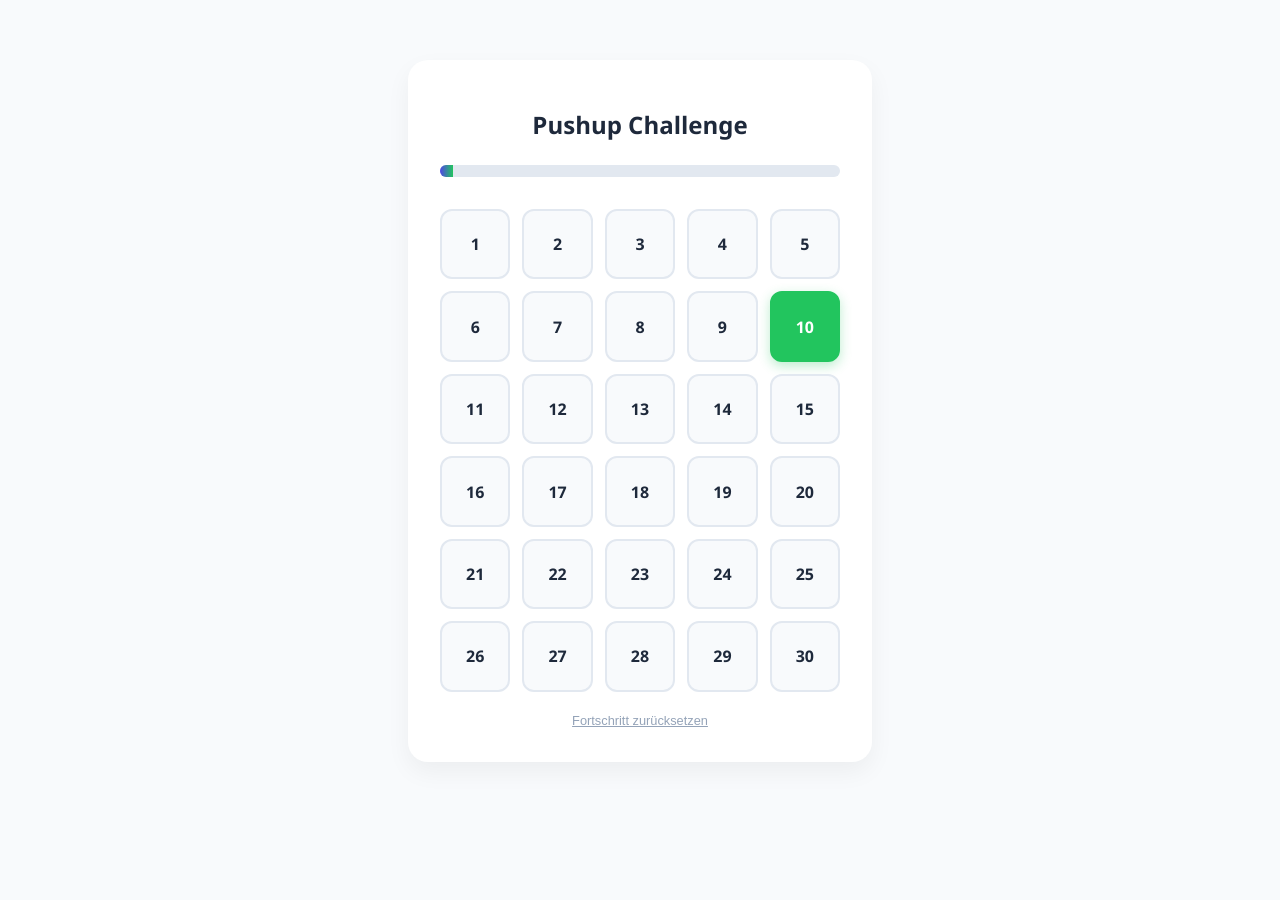
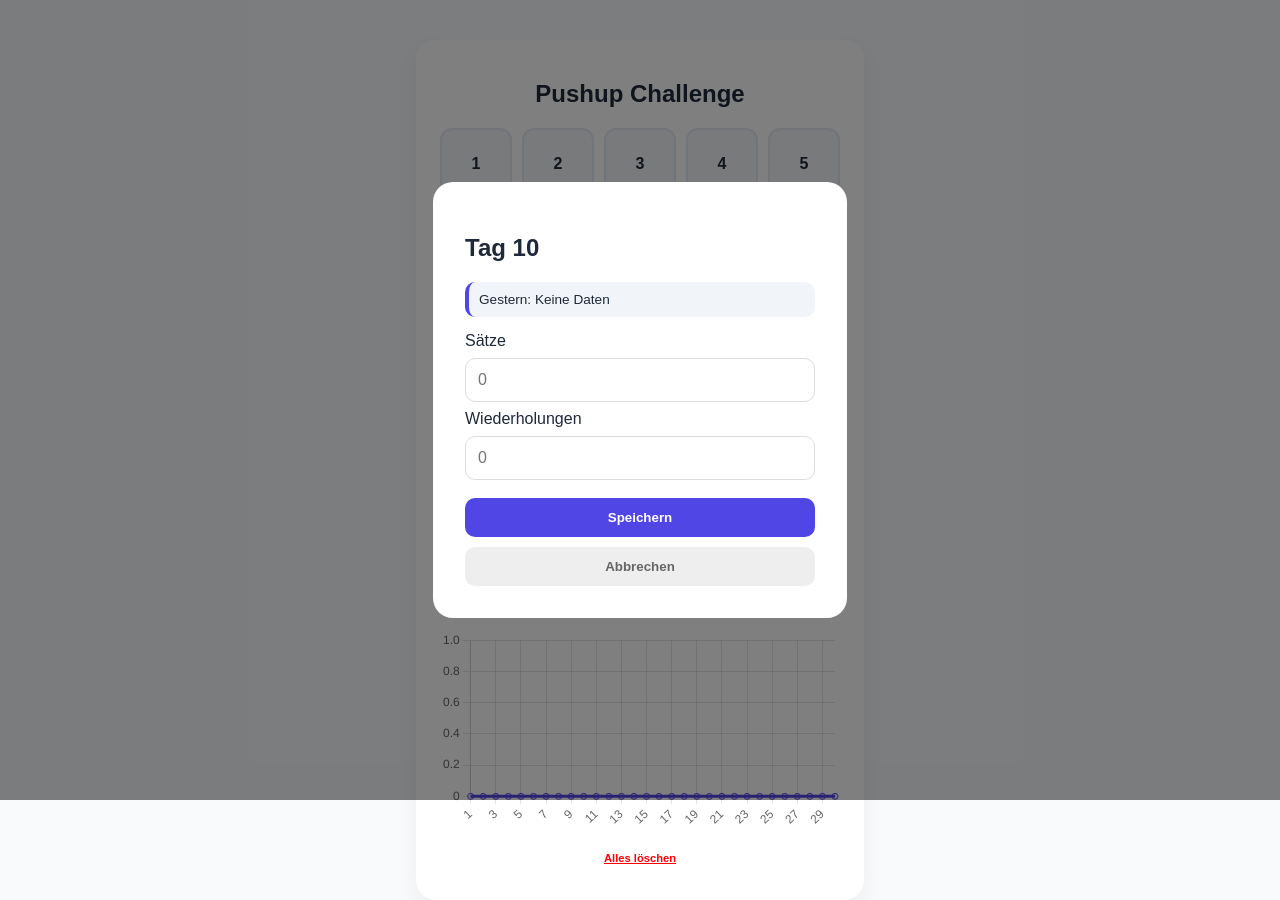
Before and after one commit to nnrxphvxkx-collab/3o-Tage-challange-, a plain HTML site: page index.html in a window 1280 px wide. Both pictures are taken after a click on the element "10". Before the commit the page ends 800 px from the top, so only its background shows below. Drawn offline with nearby package versions, Linux system fonts and the light colour scheme.

Commit message:
Add files via upload

```diff
--- a/index.html
+++ b/index.html
@@ -3,164 +3,115 @@
 <head>
     <meta charset="UTF-8">
     <meta name="viewport" content="width=device-width, initial-scale=1.0">
-    <title>30 Tage Challenge</title>
+    <title>Pushup Pro Tracker</title>
+    <link rel="manifest" href="manifest.json">
+    <script src="https://cdn.jsdelivr.net/npm/chart.js"></script>
+    <style>
+        :root { --primary: #4f46e5; --success: #22c55e; --bg: #f8fafc; --card: #ffffff; --text: #1e293b; }
+        body { font-family: sans-serif; background: var(--bg); color: var(--text); display: flex; flex-direction: column; align-items: center; padding: 20px; margin: 0; }
+        .card { background: var(--card); padding: 1.5rem; border-radius: 20px; box-shadow: 0 10px 25px rgba(0,0,0,0.05); max-width: 400px; width: 100%; margin-top: 20px; }
+        h1 { font-size: 1.5rem; text-align: center; }
+        .grid { display: grid; grid-template-columns: repeat(5, 1fr); gap: 10px; margin: 20px 0; }
+        .day { aspect-ratio: 1; background: #f1f5f9; border: 2px solid #e2e8f0; border-radius: 12px; display: flex; align-items: center; justify-content: center; font-weight: bold; cursor: pointer; transition: 0.2s; }
+        .day.completed { background: var(--success); color: white; border-color: var(--success); }
 
-    <link rel="manifest" href="manifest.json">
-    <meta name="apple-mobile-web-app-capable" content="yes">
-    <meta name="apple-mobile-web-app-status-bar-style" content="black-translucent">
-
-    <style>
-        :root {
-            --primary: #4f46e5;
-            --success: #22c55e;
-            --bg: #f8fafc;
-            --card: #ffffff;
-            --text: #1e293b;
-        }
-
-        body {
-            font-family: 'Segoe UI', system-ui, sans-serif;
-            background-color: var(--bg);
-            color: var(--text);
-            display: flex;
-            flex-direction: column;
-            align-items: center;
-            padding: 20px;
-            margin: 0;
-        }
-
-        .card {
-            background: var(--card);
-            padding: 2rem;
-            border-radius: 20px;
-            box-shadow: 0 10px 25px rgba(0,0,0,0.05);
-            max-width: 400px;
-            width: 100%;
-            margin-top: 40px;
-        }
-
-        h1 { font-size: 1.5rem; text-align: center; margin-bottom: 1.5rem; }
-
-        .progress-container {
-            background: #e2e8f0;
-            border-radius: 10px;
-            height: 12px;
-            width: 100%;
-            margin-bottom: 2rem;
-            overflow: hidden;
-        }
-
-        #bar {
-            background: linear-gradient(90deg, var(--primary), var(--success));
-            height: 100%;
-            width: 0%;
-            transition: width 0.4s ease;
-        }
-
-        .grid {
-            display: grid;
-            grid-template-columns: repeat(5, 1fr);
-            gap: 12px;
-        }
-
-        .day {
-            aspect-ratio: 1;
-            background: var(--bg);
-            border: 2px solid #e2e8f0;
-            border-radius: 12px;
-            display: flex;
-            align-items: center;
-            justify-content: center;
-            font-weight: bold;
-            cursor: pointer;
-            transition: all 0.2s ease;
-            user-select: none;
-        }
-
-        .day:active { transform: scale(0.95); }
-
-        .day.completed {
-            background: var(--success);
-            color: white;
-            border-color: var(--success);
-            box-shadow: 0 4px 12px rgba(34, 197, 94, 0.3);
-        }
-
-        .reset-btn {
-            margin-top: 20px;
-            background: none;
-            border: none;
-            color: #94a3b8;
-            cursor: pointer;
-            text-decoration: underline;
-            font-size: 0.8rem;
-        }
+        /* Modal Style */
+        #detailView { display: none; position: fixed; top: 0; left: 0; width: 100%; height: 100%; background: rgba(0,0,0,0.5); align-items: center; justify-content: center; z-index: 100; }
+        .modal { background: white; padding: 2rem; border-radius: 20px; width: 85%; max-width: 350px; }
+        .yesterday-info { background: #f1f5f9; padding: 10px; border-radius: 10px; font-size: 0.85rem; margin-bottom: 15px; border-left: 4px solid var(--primary); }
+        input { width: 100%; padding: 12px; margin: 8px 0; border: 1px solid #ddd; border-radius: 10px; box-sizing: border-box; font-size: 1rem; }
+        button { width: 100%; padding: 12px; border-radius: 10px; border: none; cursor: pointer; font-weight: bold; margin-top: 10px; }
+        .btn-save { background: var(--primary); color: white; }
+        .btn-close { background: #eee; color: #666; }
     </style>
 </head>
 <body>
 
 <div class="card">
     <h1>Pushup Challenge</h1>
-        <div class="progress-container"><div id="bar"></div></div>
     <div class="grid" id="habitGrid"></div>
-        <center><button class="reset-btn" onclick="resetChallenge()">Fortschritt zurücksetzen</button></center>
+    <canvas id="progressChart"></canvas>
+    <center><button style="background:none; color:red; font-size:0.7rem; text-decoration:underline;" onclick="resetAll()">Alles löschen</button></center>
+</div>
+
+<div id="detailView">
+    <div class="modal">
+        <h2 id="modalTitle">Tag X</h2>
+        <div id="yesterdayData" class="yesterday-info">Gestern: Keine Daten</div>
+        <label>Sätze</label>
+        <input type="number" id="setsInput" placeholder="0">
+        <label>Wiederholungen</label>
+        <input type="number" id="repsInput" placeholder="0">
+        <button class="btn-save" onclick="saveData()">Speichern</button>
+        <button class="btn-close" onclick="closeModal()">Abbrechen</button>
+    </div>
 </div>
 
 <script>
-        const grid = document.getElementById('habitGrid');
-        const bar = document.getElementById('bar');
-
-        let stats = JSON.parse(localStorage.getItem('pushupChallenge')) || new Array(30).fill(false);
+    let currentIdx = null;
+    let myChart = null;
+    let stats = JSON.parse(localStorage.getItem('pushupPro')) || Array.from({length: 30}, () => ({ completed: false, sets: 0, reps: 0 }));
 
     function updateUI() {
+        const grid = document.getElementById('habitGrid');
         grid.innerHTML = '';
-            let count = 0;
+        const chartData = [];
 
-            stats.forEach((done, index) => {
-                const day = document.createElement('div');
-                day.className = `day ${done ? 'completed' : ''}`;
-                day.innerText = index + 1;
-                day.onclick = () => toggleDay(index);
-                grid.appendChild(day);
-                if(done) count++;
+        stats.forEach((day, i) => {
+            const div = document.createElement('div');
+            div.className = `day ${day.completed ? 'completed' : ''}`;
+            div.innerText = i + 1;
+            div.onclick = () => openModal(i);
+            grid.appendChild(div);
+            chartData.push(day.completed ? (day.sets * day.reps) : 0);
         });
 
-            const percent = (count / 30) * 100;
-            bar.style.width = percent + '%';
-
-            localStorage.setItem('pushupChallenge', JSON.stringify(stats));
-            updateBadge();
+        renderChart(chartData);
+        localStorage.setItem('pushupPro', JSON.stringify(stats));
     }
 
-        function toggleDay(index) {
-            stats[index] = !stats[index];
-            updateUI();
+    function openModal(index) {
+        currentIdx = index;
+        const day = stats[index];
+        const yesterday = index > 0 ? stats[index-1] : null;
+
+        document.getElementById('modalTitle').innerText = `Tag ${index + 1}`;
+        document.getElementById('setsInput').value = day.sets || '';
+        document.getElementById('repsInput').value = day.reps || '';
+
+        const yDiv = document.getElementById('yesterdayData');
+        yDiv.innerText = (yesterday && yesterday.completed)
+            ? `Gestern: ${yesterday.sets}x${yesterday.reps} (${yesterday.sets * yesterday.reps} gesamt)`
+            : "Gestern: Keine Daten";
+
+        document.getElementById('detailView').style.display = 'flex';
     }
 
-        function resetChallenge() {
-            if(confirm("Wirklich alles zurücksetzen?")) {
-                stats = new Array(30).fill(false);
+    function saveData() {
+        const s = parseInt(document.getElementById('setsInput').value);
+        const r = parseInt(document.getElementById('repsInput').value);
+        if (s > 0 && r > 0) {
+            stats[currentIdx] = { completed: true, sets: s, reps: r };
+            closeModal();
             updateUI();
         }
     }
 
-        async function updateBadge() {
-            if ('setAppBadge' in navigator) {
-                const openTasks = stats.filter(d => !d).length;
-                if (openTasks > 0) {
-                    await navigator.setAppBadge(openTasks);
-                } else {
-                    await navigator.clearAppBadge();
-                }
-            }
-        }
+    function closeModal() { document.getElementById('detailView').style.display = 'none'; }
 
-        if ('serviceWorker' in navigator) {
-            navigator.serviceWorker.register('sw.js');
-        }
+    function resetAll() { if(confirm("Wirklich alles löschen?")) { localStorage.clear(); location.reload(); } }
 
-        if (window.Notification && Notification.permission !== "granted") {
-            Notification.requestPermission();
+    function renderChart(data) {
+        const ctx = document.getElementById('progressChart').getContext('2d');
+        if (myChart) myChart.destroy();
+        myChart = new Chart(ctx, {
+            type: 'line',
+            data: {
+                labels: Array.from({length: 30}, (_, i) => i + 1),
+                datasets: [{ label: 'Pushups', data: data, borderColor: '#4f46e5', tension: 0.3, fill: true, backgroundColor: 'rgba(79, 70, 229, 0.1)' }]
+            },
+            options: { plugins: { legend: { display: false } }, scales: { y: { beginAtZero: true } } }
+        });
     }
 
     updateUI();
```
Lines whose indentation alone changed are shown as unchanged.
